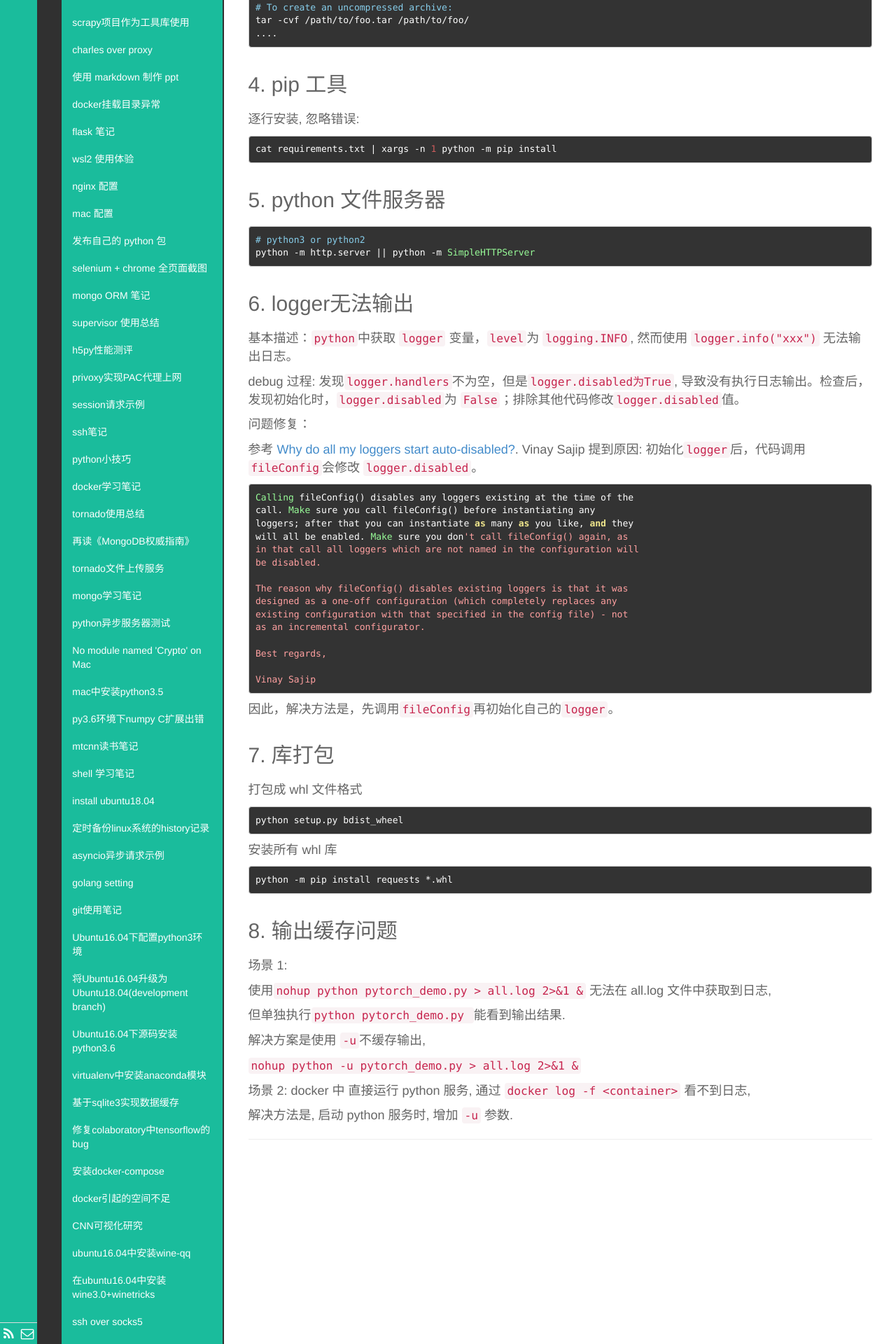
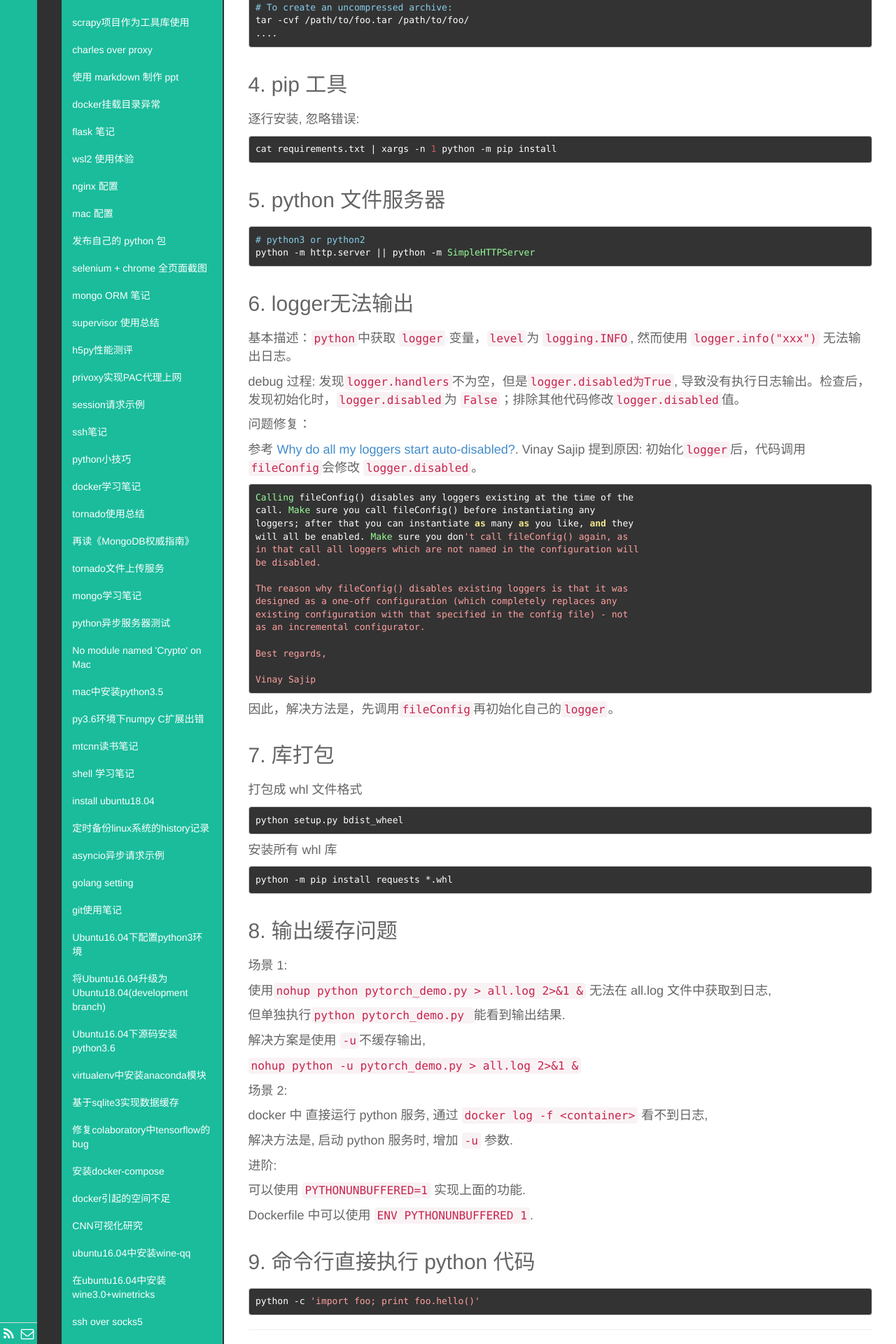
Before and after one commit to fengrk/frkhit.github.io, a Jekyll site: the page built from _posts/blog/2019-04-02-python_tips.md, in a window 1280 px wide. Shown: the part 731-2651 px from the top of the page at 70% size. Built offline with Jekyll 4.4.1, drawn with Linux system fonts in a browser that asks for light colours.

Commit message:
update: python_tips

````diff
--- a/_posts/blog/2019-04-02-python_tips.md
+++ b/_posts/blog/2019-04-02-python_tips.md
@@ -105,6 +105,20 @@ python -m pip install requests *.whl
 `nohup python -u pytorch_demo.py > all.log 2>&1 &`
 
 场景 2:
+
 docker 中 直接运行 python 服务, 通过 `docker log -f <container>` 看不到日志,
 
 解决方法是, 启动 python 服务时, 增加 `-u` 参数.
+
+
+进阶:
+
+可以使用 `PYTHONUNBUFFERED=1`  实现上面的功能.
+
+Dockerfile  中可以使用 `ENV PYTHONUNBUFFERED 1`.
+
+## 9. 命令行直接执行 python 代码
+
+```
+python -c 'import foo; print foo.hello()'
+```
````
